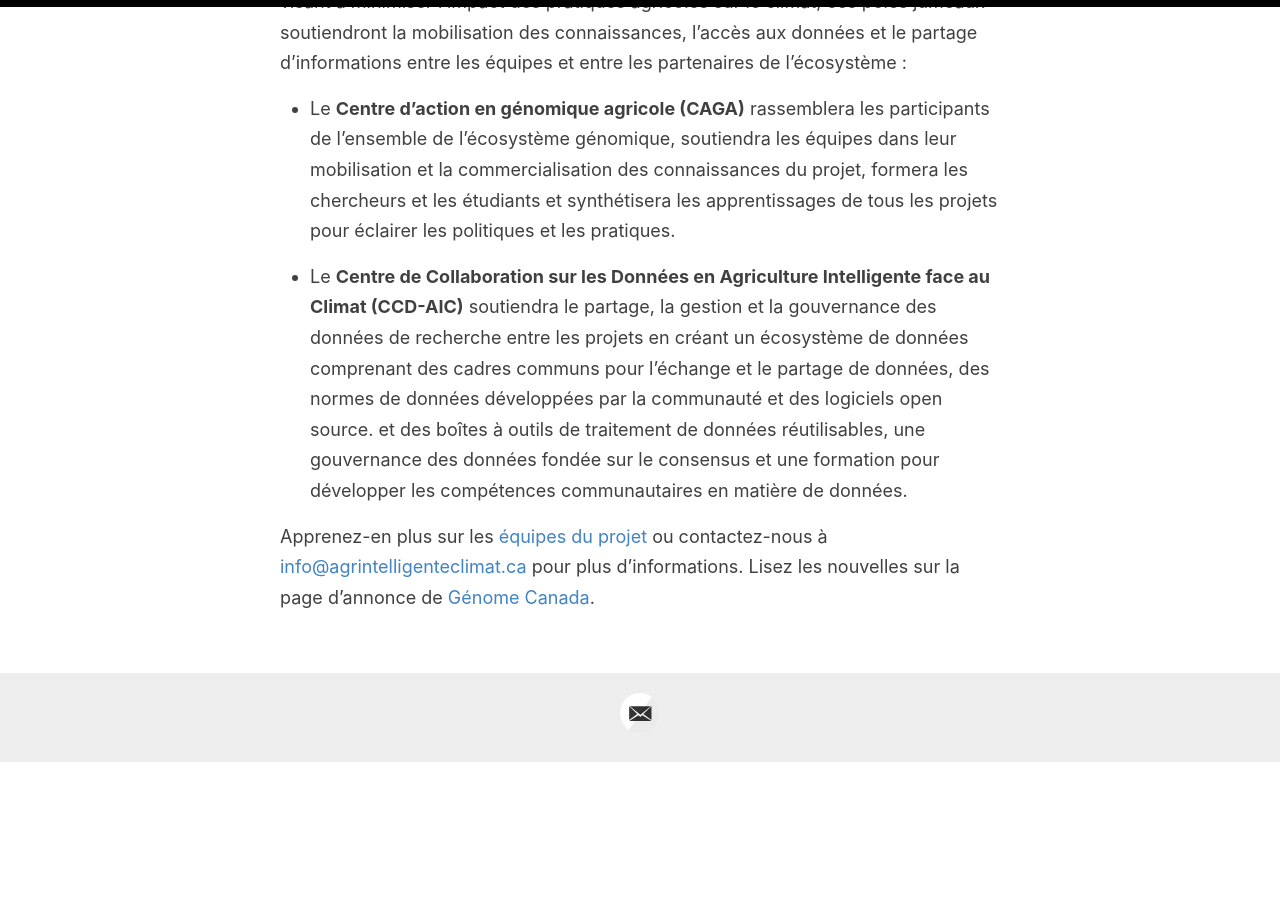
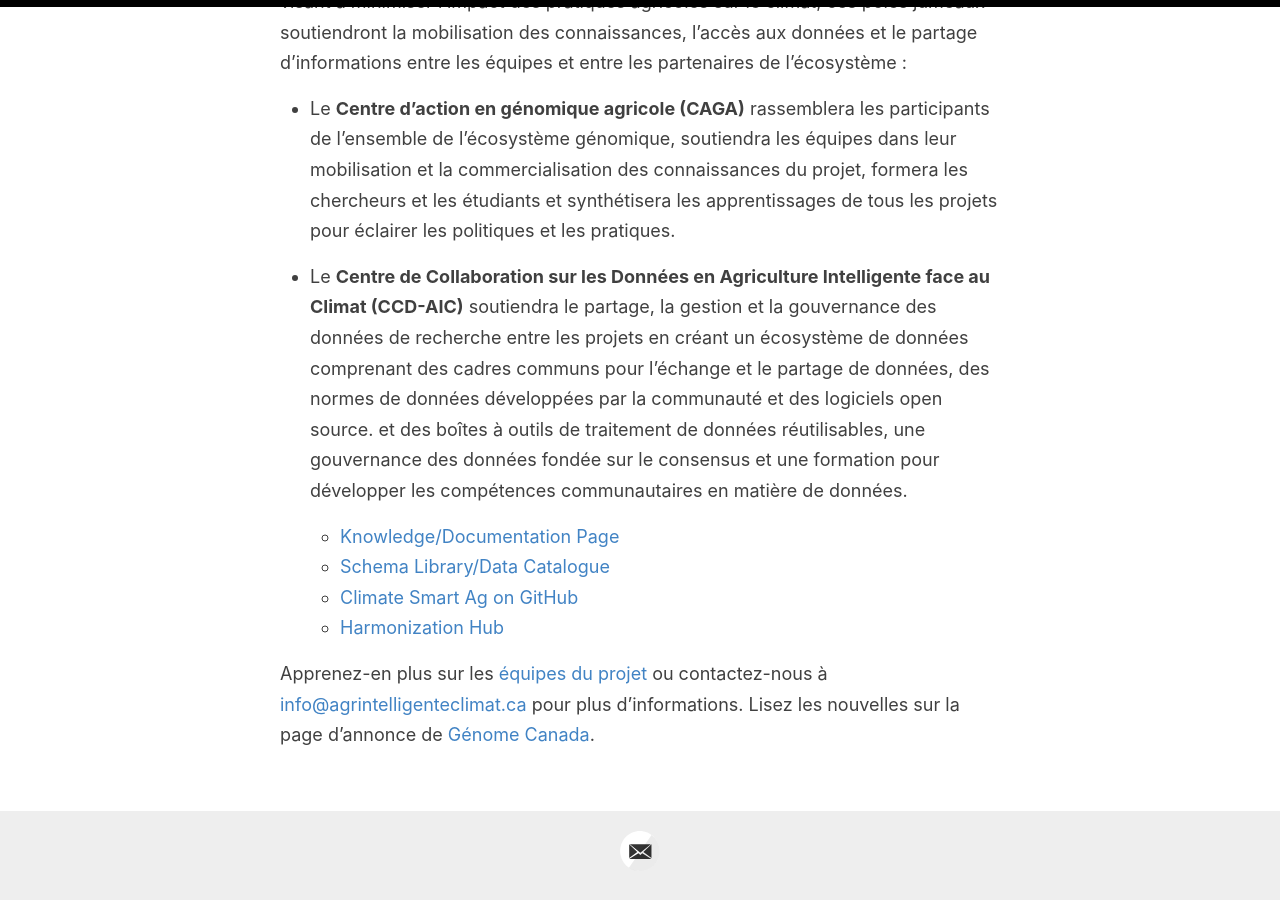
Before and after one commit to ClimateSmartAg/ClimateSmartAg-website-fr, a Jekyll site: the page built from index.md, in a window 1280 px wide and 900 px high, scrolled down 747 px. Built offline with Jekyll 4.4.1, drawn with Linux system fonts in a browser that asks for light colours; our own code applies the rules of GitHub Pages for plain Markdown files; before the commit the page ends 1510 px from its top, so only the background shows below that.

Commit message:
Update index.md

```diff
--- a/index.md
+++ b/index.md
@@ -11,5 +11,9 @@ Deux nouveaux centres de collaboration soutiennent désormais ce travail partout
 - Le **Centre d'action en génomique agricole (CAGA)** rassemblera les participants de l'ensemble de l'écosystème génomique, soutiendra les équipes dans leur mobilisation et la commercialisation des connaissances du projet, formera les chercheurs et les étudiants et synthétisera les apprentissages de tous les projets pour éclairer les politiques et les pratiques.
 
 - Le **Centre de Collaboration sur les Données en Agriculture Intelligente face au Climat (CCD-AIC)** soutiendra le partage, la gestion et la gouvernance des données de recherche entre les projets en créant un écosystème de données comprenant des cadres communs pour l'échange et le partage de données, des normes de données développées par la communauté et des logiciels open source. et des boîtes à outils de traitement de données réutilisables, une gouvernance des données fondée sur le consensus et une formation pour développer les compétences communautaires en matière de données.
+  - [Knowledge/Documentation Page](https://climatesmartagcollab.github.io/Documentation-en/)
+  - [Schema Library/Data Catalogue](https://climatesmartagcollab.github.io/HUB-Harmonization/)
+  - [Climate Smart Ag on GitHub](https://github.com/ClimateSmartAgCollab)
+  - [Harmonization Hub](https://github.com/ClimateSmartAgCollab/HUB-Harmonization)
 
 Apprenez-en plus sur les [équipes du projet](https://climatesmartag.github.io/ClimateSmartAg-website-fr/team/) ou contactez-nous à <info@agrintelligenteclimat.ca> pour plus d'informations. Lisez les nouvelles sur la page d'annonce de [Génome Canada](https://genomecanada.ca/fr/nouvelles-et-evenements/nouvelles/).
```
